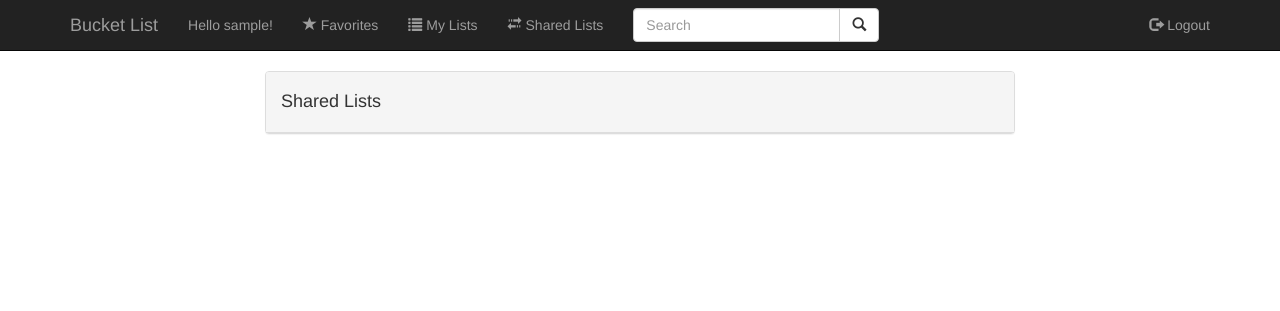
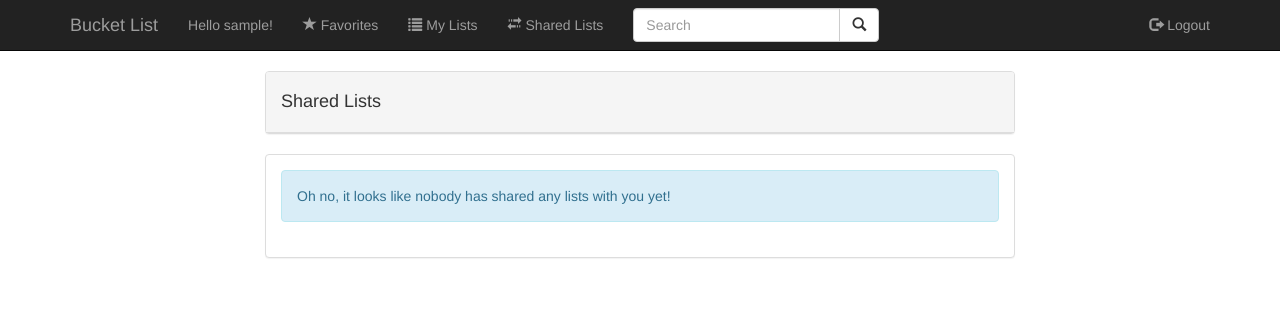
Before and after one commit to jolo0213/bucketlist, a Django app: page /blist/shared/ in a window 1280 px wide. Shown: the top 311 px of the page. Run offline with Django 3.2, Linux system fonts and the light colour scheme; the visitor is signed in with stand-in values (Sample User, id 1); data that the repository does not hold is empty; some libraries are stand-ins or nearby versions.

Commit message:
Added Shared List page

```diff
--- a/blist/templates/blist/shared_index.html
+++ b/blist/templates/blist/shared_index.html
@@ -7,31 +7,19 @@
 </div>
 
 <div class="panel-group" role="tablist" aria-multiselectable="true" id="ListGroup">
-    {% for bucket in lists %}
+    {% if lists %}
+        {% for bucket in lists %}
+            {% include 'blist/shared_lists_table.html' %}
+        {% endfor %}
+    {% else %}
         <div class='panel panel-default'>
-            <div class='panel-heading'>
-                <a href="{% url 'blist:items' bucket.id %}"><b>{{ bucket.name }}</b></a>
-                <span class="glyphicon glyphicon-chevron-down pull-right" aria-hidden="true" data-toggle="collapse" href="#{{ bucket.pk }}" aria-controls="{{ bucket.pk }}"></span>
-            </div>
-            <div id="{{ bucket.pk }}" class="panel-collapse collapse" role="tabpanel">
-                <ul class='list-group itemlist'>
-                {% for item in bucket.item_set.all %}
-                    <li class='list-group-item'>
-                        {% if item.finish == none %}
-                            <a href="javascript:void(0);" oid='{{ item.pk }}' fin='0'>
-                                <span class="glyphicon glyphicon-unchecked finish" aria-hidden="true" oid='{{ item.pk }}' bid='{{ item.bucket.pk }}'></span>
-                            </a> {{ item.item_value }}
-                        {% else %}
-                            <a href="javascript:void(0);" oid='{{ item.pk }}' fin='1'>
-                                <span class="glyphicon glyphicon-check finish" aria-hidden="true" oid='{{ item.pk }}' bid='{{ item.bucket.pk }}' title="Completed: {{ item.finish }}" data-placement="left" data-toggle="tooltip"></span>
-                            </a> {{ item.item_value }}
-                        {% endif %}
-                    </li>
-                {% endfor %}
-                </ul>
+            <div class='panel-body'>
+                <div class='alert alert-info' role='alert'>
+                    Oh no, it looks like nobody has shared any lists with you yet!
+                </div>
             </div>
         </div>
-    {% endfor %}
+    {% endif %}
 </div>
 
 <!-- Modal dialogs -->
--- a/blist/urls.py
+++ b/blist/urls.py
@@ -6,6 +6,8 @@ urlpatterns = patterns('',
 	url(r'^$', views.index, name='index'),
 	url(r'^favorites/$', views.index, {'faves':True}, name='favorites'),
 	url(r'^shared/$', views.shared_index, name='shared'),
+	url(r'^shared/(?P<bucket_id>\d+)/$', views.shared_list, name='shared_list'),
+	url(r'^shared/(?P<bucket_id>\d+)/(?P<item_id>\d+)/$', views.shared_items, name='shared_items'),
 	url(r'^(?P<bucket_id>\d+)/$', views.items, name='items'),
 	url(r'^(?P<bucket_id>\d+)/share/$', views.share, name='share'),
 	url(r'^(?P<bucket_id>\d+)/add_editor/$', views.add_editor, name='add_editor'),
--- a/blist/views.py
+++ b/blist/views.py
@@ -36,14 +36,7 @@ def index(request, faves=False):
 		add_list_form = BLForm()
 	return render(request,'blist/index.html', {'bucket_list':bucket_list,'form':add_list_form,})
 
-@login_required
-def shared_index(request):
-	shared = SharedList.objects.filter(name=request.user).values_list('bucket_id',flat=True)
-	bls = []
-	for bl in shared:
-		current = BL.objects.filter(pk=bl)
-		bls.append(current[0])
-	return render(request,'blist/shared_index.html',{'lists':bls})
+
 
 @login_required
 def items(request, bucket_id):
@@ -79,30 +72,10 @@ def add_editor(request, bucket_id):
 				return HttpResponse(status=400)
 	return HttpResponse(status=200)
 
-def share(request, bucket_id):
-	bucket = get_object_or_404(BL,pk=bucket_id)
-	return render(request,'blist/share.html', {'bucket':bucket,})
-
-def share_details(request, bucket_id, item_id):
-	item = get_object_or_404(Item,pk=item_id)
-	return render(request,'blist/share_details.html', {'item':item,})
-
 @login_required
 def details(request, bucket_id, item_id):
 	item = get_object_or_404(Item,pk=item_id,bucket__owner=request.user)
 	return render(request,'blist/details.html', {'item':item,})
-
-def register(request):
-	if request.user.is_authenticated():
-		HttpResponseRedirect('/blist/')
-	if request.method == 'POST':
-		form = UserCreationForm(request.POST)
-		if form.is_valid():
-			new_user = form.save()
-			return HttpResponseRedirect("/blist/")
-	else:
-		form = UserCreationForm()
-	return render(request, "blist/register.html", {'form': form,})
 
 @login_required
 def delete_item(request, bucket_id, item_id):
@@ -153,6 +126,63 @@ def search(request):
 			return render(request, 'blist/search.html', {'items':item,'query':q})
 	return render(request, 'blist/search.html', {'error':error})
 
+# Shared Views
+
+@login_required
+def shared_index(request):
+	shared = SharedList.objects.filter(name=request.user).values_list('bucket_id',flat=True)
+	bls = []
+	for bl in shared:
+		current = BL.objects.filter(pk=bl)
+		bls.append(current[0])
+	return render(request,'blist/shared_index.html',{'lists':bls if len(bls) else None})
+
+@login_required
+def shared_list(request, bucket_id):
+	bucket = get_object_or_404(BL,pk=bucket_id)
+	if request.method == 'POST':
+		if request.is_ajax():
+			form = ItemForm(request.POST)
+			if form.is_valid():
+				bucket_item = form.save(commit=False)
+				bucket_item.bucket = bucket
+				bucket_item.save()
+				return HttpResponse(render_to_string('blist/item_table.html', {'item':bucket_item,'bucket':bucket}))
+			else:
+				return HttpResponse(status=400)
+	else:
+		form = ItemForm()
+	return render(request,'blist/shared_items.html',{'bucket':bucket,'form':form})
+
+@login_required
+def shared_items(request, bucket_id):
+	bucket = get_object_or_404(BL,pk=bucket_id)
+	return render(request, 'blist/shared_list.html',{'bucket':bucket})
+
+# Anonymous Views
+
+def share(request, bucket_id):
+	bucket = get_object_or_404(BL,pk=bucket_id)
+	return render(request,'blist/share.html', {'bucket':bucket,})
+
+def share_details(request, bucket_id, item_id):
+	item = get_object_or_404(Item,pk=item_id)
+	return render(request,'blist/share_details.html', {'item':item,})
+
+def register(request):
+	if request.user.is_authenticated():
+		HttpResponseRedirect('/blist/')
+	if request.method == 'POST':
+		form = UserCreationForm(request.POST)
+		if form.is_valid():
+			new_user = form.save()
+			return HttpResponseRedirect("/blist/")
+	else:
+		form = UserCreationForm()
+	return render(request, "blist/register.html", {'form': form,})
+
+# X-Editable Views
+
 @login_required
 def xu_desc(request, bucket_id, item_id):
 	item = get_object_or_404(Item,pk=item_id,bucket__owner=request.user)
```
